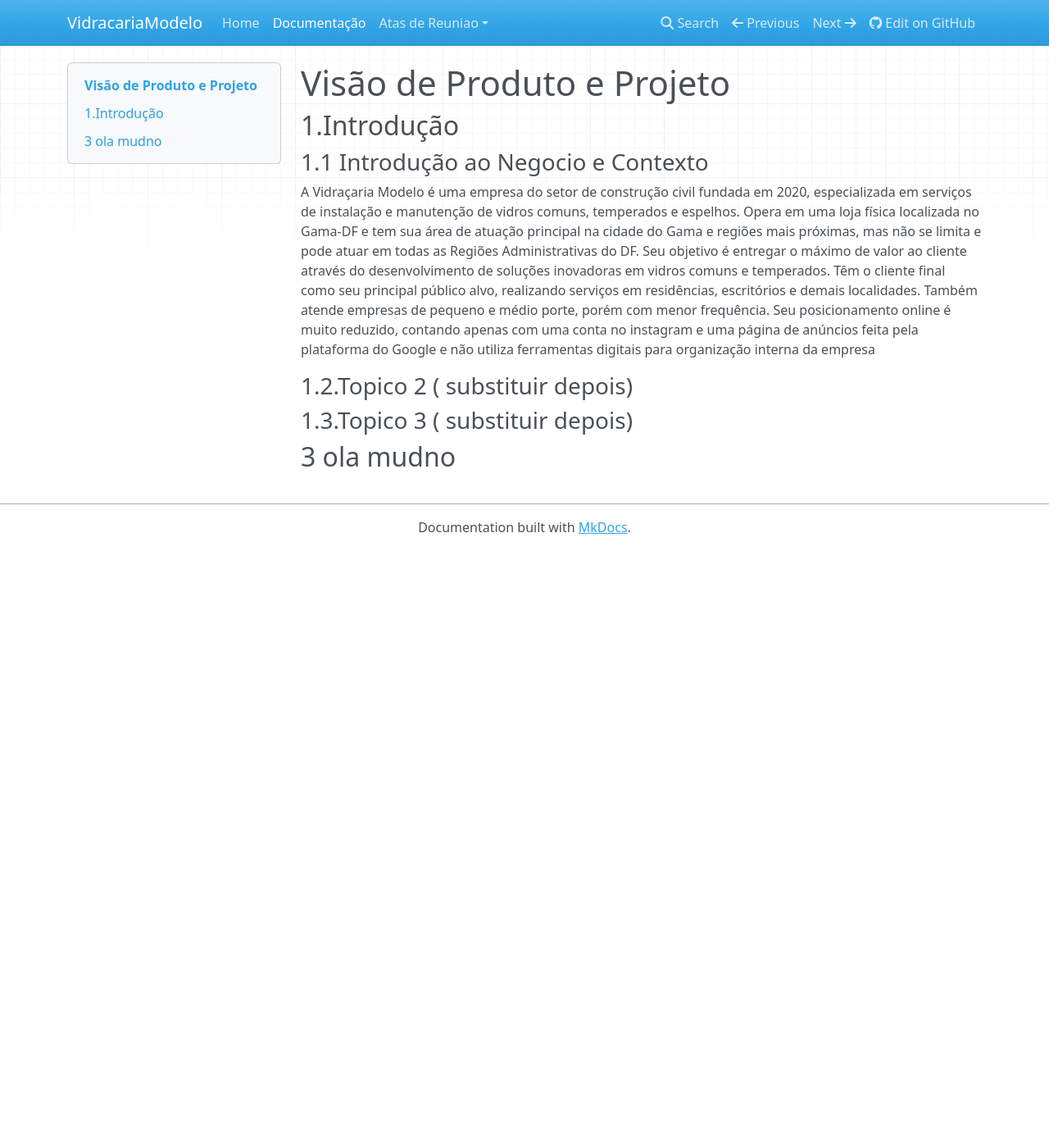
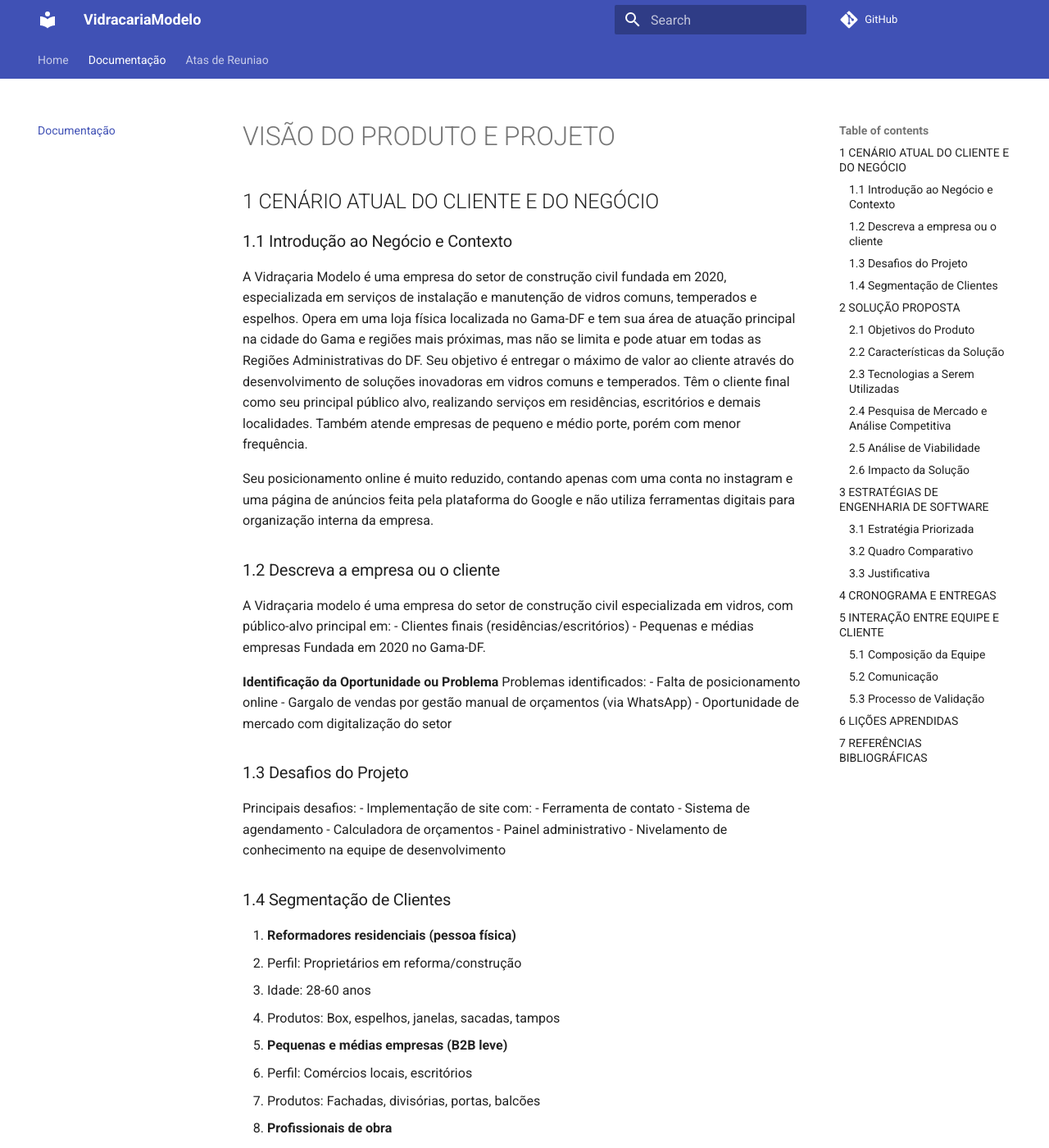
Before and after one commit to mdsreq-fga-unb/2025.1-T01-VidracariaModelo, an MkDocs documentation site: the page built from docs/docs/Documentação/VPP.md, in a window 1280 px wide and 1400 px high. Shown: the whole window at 82% size. Built offline with MkDocs 1.6.1 and Material for MkDocs 9.7.7, drawn with Linux system fonts in a browser that asks for light colours; nearby versions of some CDN libraries; comment, search, counter and statistics services are not loaded; some of the changed text lies outside the part shown.

Commit message:
mkdocs configurado

```diff
--- a/docs/docs/Documentação/VPP.md
+++ b/docs/docs/Documentação/VPP.md
@@ -1,19 +1,129 @@
-# Visão de Produto e Projeto
-## 1.Introdução
-### 1.1 Introdução ao Negocio e Contexto
+# VISÃO DO PRODUTO E PROJETO
 
-A Vidraçaria Modelo é uma empresa do setor de construção civil fundada em 2020,
-especializada em serviços de instalação e manutenção de vidros comuns, temperados e
-espelhos. Opera em uma loja física localizada no Gama-DF e tem sua área de atuação
-principal na cidade do Gama e regiões mais próximas, mas não se limita e pode atuar em
-todas as Regiões Administrativas do DF. Seu objetivo é entregar o máximo de valor ao
-cliente através do desenvolvimento de soluções inovadoras em vidros comuns e
-temperados. Têm o cliente final como seu principal público alvo, realizando serviços em
-residências, escritórios e demais localidades. Também atende empresas de pequeno e médio
-porte, porém com menor frequência.
-Seu posicionamento online é muito reduzido, contando apenas com uma conta no instagram
-e uma página de anúncios feita pela plataforma do Google e não utiliza ferramentas digitais
-para organização interna da empresa
-### 1.2.Topico 2 ( substituir depois)
-### 1.3.Topico 3 ( substituir depois)
-## 3 ola mudno
+## 1 CENÁRIO ATUAL DO CLIENTE E DO NEGÓCIO
+
+### 1.1 Introdução ao Negócio e Contexto
+A Vidraçaria Modelo é uma empresa do setor de construção civil fundada em 2020, especializada em serviços de instalação e manutenção de vidros comuns, temperados e espelhos. Opera em uma loja física localizada no Gama-DF e tem sua área de atuação principal na cidade do Gama e regiões mais próximas, mas não se limita e pode atuar em todas as Regiões Administrativas do DF. Seu objetivo é entregar o máximo de valor ao cliente através do desenvolvimento de soluções inovadoras em vidros comuns e temperados. Têm o cliente final como seu principal público alvo, realizando serviços em residências, escritórios e demais localidades. Também atende empresas de pequeno e médio porte, porém com menor frequência.
+
+Seu posicionamento online é muito reduzido, contando apenas com uma conta no instagram e uma página de anúncios feita pela plataforma do Google e não utiliza ferramentas digitais para organização interna da empresa.
+
+### 1.2 Descreva a empresa ou o cliente
+A Vidraçaria modelo é uma empresa do setor de construção civil especializada em vidros, com público-alvo principal em:
+- Clientes finais (residências/escritórios)
+- Pequenas e médias empresas
+Fundada em 2020 no Gama-DF.
+
+**Identificação da Oportunidade ou Problema**
+Problemas identificados:
+- Falta de posicionamento online
+- Gargalo de vendas por gestão manual de orçamentos (via WhatsApp)
+- Oportunidade de mercado com digitalização do setor
+
+### 1.3 Desafios do Projeto
+Principais desafios:
+- Implementação de site com:
+  - Ferramenta de contato
+  - Sistema de agendamento
+  - Calculadora de orçamentos
+  - Painel administrativo
+- Nivelamento de conhecimento na equipe de desenvolvimento
+
+### 1.4 Segmentação de Clientes
+1. **Reformadores residenciais (pessoa física)**
+   - Perfil: Proprietários em reforma/construção
+   - Idade: 28-60 anos
+   - Produtos: Box, espelhos, janelas, sacadas, tampos
+
+2. **Pequenas e médias empresas (B2B leve)**
+   - Perfil: Comércios locais, escritórios
+   - Produtos: Fachadas, divisórias, portas, balcões
+
+3. **Profissionais de obra**
+   - Perfil: Pedreiros, mestres de obra
+   - Produtos: Todos, principalmente padrões
+
+## 2 SOLUÇÃO PROPOSTA
+
+### 2.1 Objetivos do Produto
+- Ampliar captação de clientes via site comercial
+- Permitir agendamento e orçamentos online
+- Oferecer ferramentas de gestão para administrador
+- Melhorar posicionamento digital
+
+### 2.2 Características da Solução
+- Calculadora de orçamentos integrada
+- Sistema de agendamento com notificações
+- Design intuitivo e informativo
+- Portfólio de serviços
+- Contato direto com a empresa
+
+### 2.3 Tecnologias a Serem Utilizadas
+- Frontend: React.js
+- Backend: Node.js
+- Banco de dados: MySQL
+
+### 2.4 Pesquisa de Mercado e Análise Competitiva
+Concorrentes analisados:
+- Vidraçaria Irmãos Cunha
+- Vidro Luz
+
+Diferenciais:
+- Plataforma dedicada robusta
+- Design moderno
+- Calculadora integrada
+- Painel administrativo
+
+### 2.5 Análise de Viabilidade
+- Viabilidade técnica: Alta (tecnologias dominadas)
+- Prazo: 4 meses (sprints quinzenais)
+- Equipe: Experiente e engajada
+- Mercado: Oportunidade clara
+
+### 2.6 Impacto da Solução
+- Melhor posicionamento online e vendas
+- Aumento de credibilidade
+- Eficiência na gestão de orçamentos
+- Controle da carga de trabalho
+
+## 3 ESTRATÉGIAS DE ENGENHARIA DE SOFTWARE
+
+### 3.1 Estratégia Priorizada
+- Abordagem: Ágil (Scrum)
+- Ciclo de vida: Iterativo e incremental
+- Processo: Sprints quinzenais com entregas contínuas
+
+### 3.2 Quadro Comparativo
+| Processo        | Vantagens                     | Desvantagens               |
+|-----------------|-------------------------------|----------------------------|
+| Cascata         | Documentação detalhada        | Pouca flexibilidade        |
+| Ágil (Scrum)    | Adaptável, entregas rápidas   | Requer disciplina da equipe|
+
+### 3.3 Justificativa
+Escolha do Scrum pela necessidade de:
+- Adaptação a mudanças
+- Entregas incrementais
+- Feedback contínuo do cliente
+
+## 4 CRONOGRAMA E ENTREGAS
+(Será atualizado ao longo do projeto)
+
+## 5 INTERAÇÃO ENTRE EQUIPE E CLIENTE
+
+### 5.1 Composição da Equipe
+[Informar equipe e responsabilidades]
+
+### 5.2 Comunicação
+- Ferramentas: Slack, Trello, Google Meet
+- Frequência: Reuniões semanais
+- Validações quinzenais com cliente
+
+### 5.3 Processo de Validação
+- Testes de usabilidade
+- Validações com cliente a cada sprint
+- Versão beta para testes reais
+
+## 6 LIÇÕES APRENDIDAS
+(Será preenchido ao longo do projeto)
+
+## 7 REFERÊNCIAS BIBLIOGRÁFICAS
+[Listar as referências utilizadas]
--- a/mkdocs.yml
+++ b/mkdocs.yml
@@ -1,19 +1,21 @@
 site_name: VidracariaModelo
+site_url: https://mdsreq-fga-unb.github.io/2025.1-T01-VidracariaModelo/
 repo_url: https://github.com/mdsreq-fga-unb/2025.1-T01-VidracariaModelo
 
-site_url: https://mdsreq-fga-unb.github.io/2025.1-T01-VidracariaModelo/
-
-
 theme:
-  name: mkdocs
+  name: material
   features:
-    - navigation.tabs  # Habilita abas de navegação superiores
-    - navigation.top   # Fixa a navbar no topo
-
-  # Personalização de cores (opcional)
+    - navigation.tabs
+    - navigation.top
   palette:
     primary: indigo
     accent: blue
+  # Não expande automaticamente os subitens no menu lateral
+  navigation:
+    expand: false
+
+extra_css:
+  - overrides/extra.css  # Se quiser manter o CSS da sidebar
 
 nav:
   - Home: index.md
```
